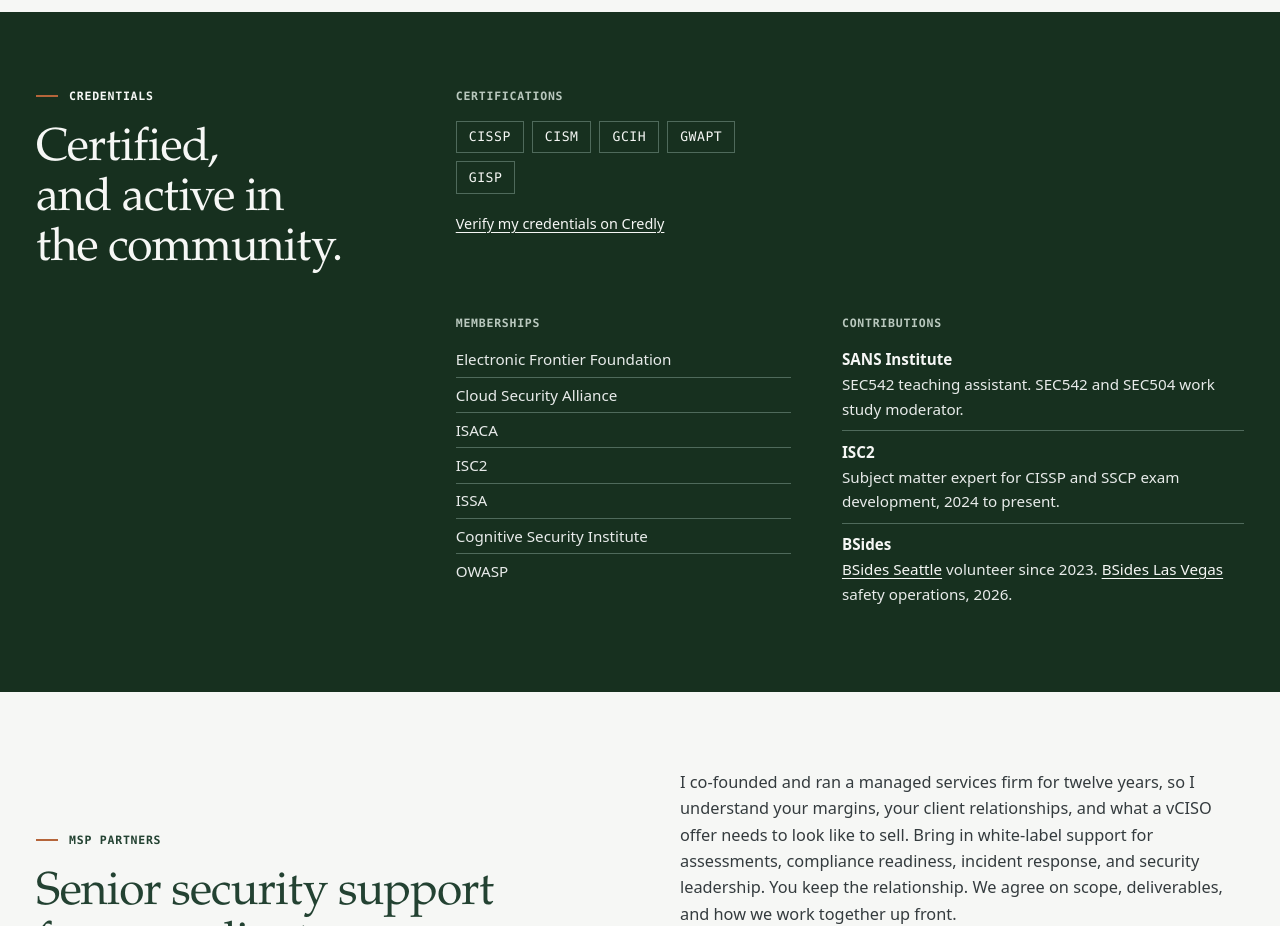
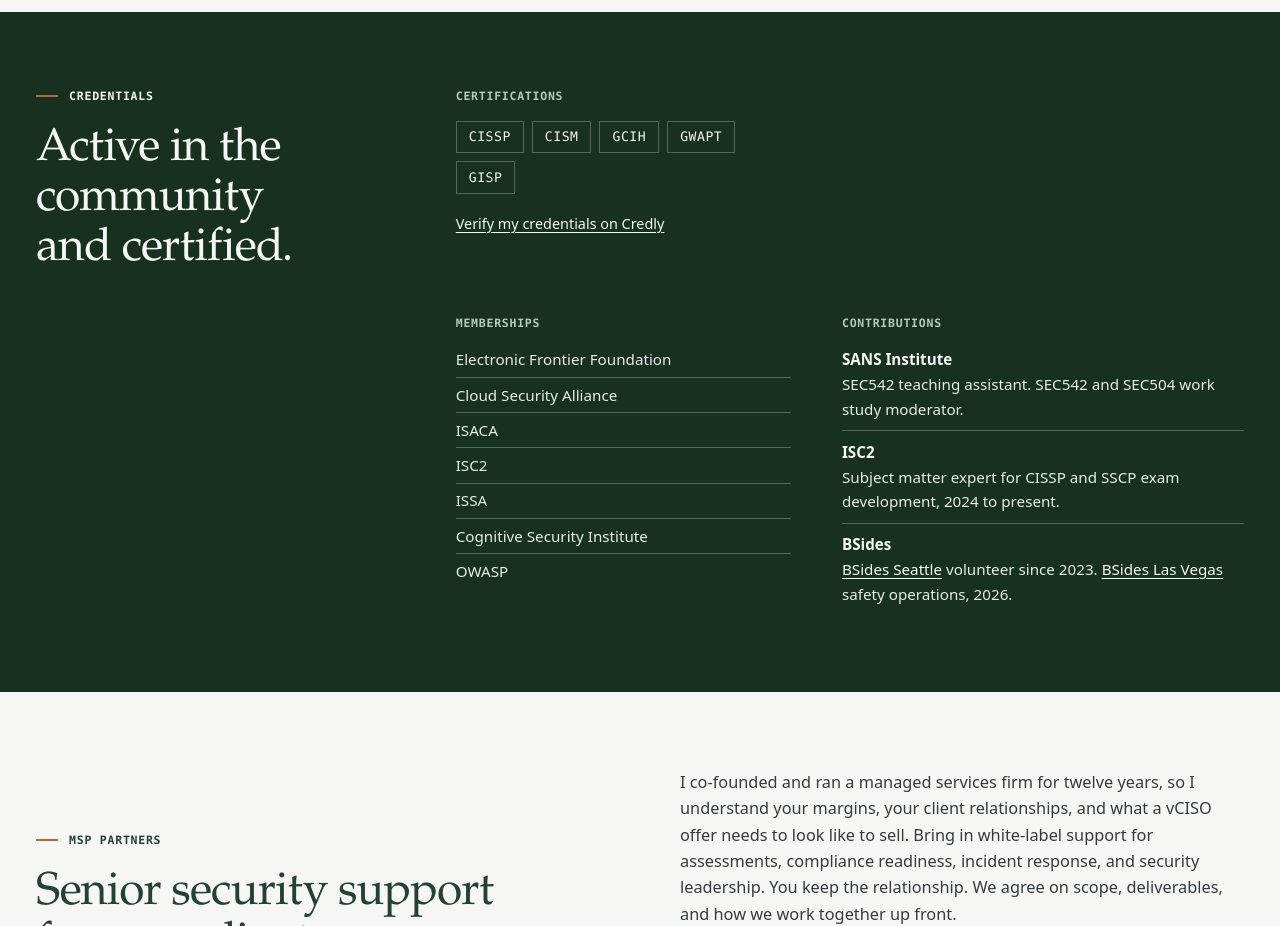
Before and after one commit to ryan5hanahan/linkedinfosec, a plain HTML site: page public/index.html in a window 1280 px wide. Shown: the part 3920-4846 px from the top of the page. Drawn offline with Linux system fonts and the light colour scheme.

Commit message:
Reorder credentials heading
Co-Authored-By: Claude Fable 5.1 <noreply@anthropic.com>

```diff
--- a/public/index.html
+++ b/public/index.html
@@ -133,7 +133,7 @@
       <div class="wrap credentials-layout">
         <div>
           <p class="eyebrow"><span aria-hidden="true"></span> Credentials</p>
-          <h2 id="credentials-heading">Certified, and active in the community.</h2>
+          <h2 id="credentials-heading">Active in the community and certified.</h2>
         </div>
         <div class="cred-group">
           <h3>Certifications</h3>
```
